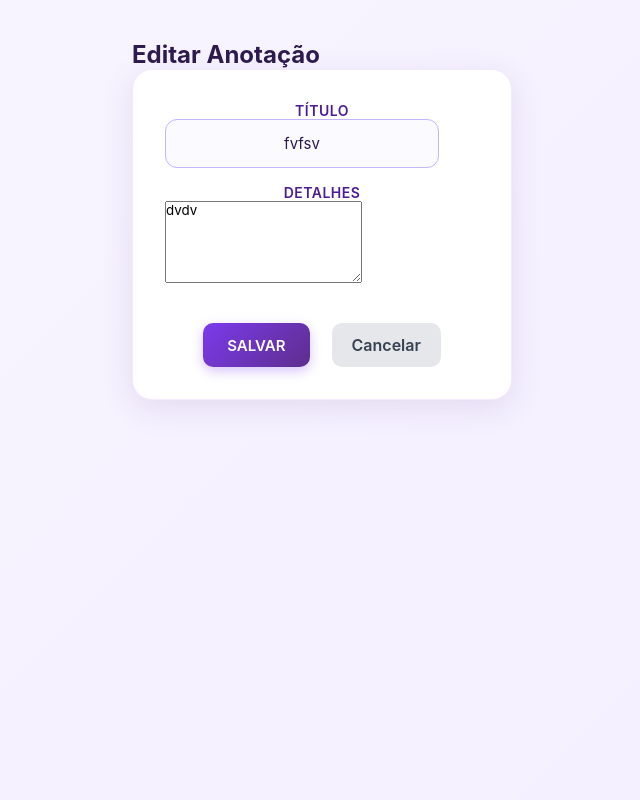
After one commit to Lara70987/Grupo3, a Flask app: page /update/1 in a window 1280 px wide. The commit adds this page. Shown: the whole page, without its empty margins (318-958 px from the left). Run offline with Flask 3, Linux system fonts and the light colour scheme; data comes from the database, SQL or seed files in the repository; both versions use the stored data as it was after the commit.

Commit message:
arrumado

```diff
--- a/servidor.py
+++ b/servidor.py
@@ -1,28 +1,46 @@
 from flask import Flask, render_template, request, redirect
 import views
 
-app = Flask(__name__, template_folder='static/templates')
-
-# Configurando a pasta de arquivos estáticos
-app.static_folder = 'static'
+app = Flask(__name__)  # sem template_folder aqui
 
 @app.route('/')
 def index():
-    note_template = views.load_template('components/note.html')
-    notes_li = [
-        note_template.format(title=dados['titulo'], details=dados['detalhes'])
-        for dados in views.load_data('notes.json')
-    ]
-    notes = '\n'.join(notes_li)
+    notes = views.index()
     return render_template('index.html', notes=notes)
 
 @app.route('/submit', methods=['POST'])
 def submit_form():
-    titulo = request.form.get('titulo')  # Obtém o valor do campo 'titulo'
-    detalhes = request.form.get('detalhes')  # Obtém o valor do campo 'detalhes'
-
+    titulo = request.form.get('titulo')
+    detalhes = request.form.get('detalhes')
     views.submit(titulo, detalhes)
     return redirect('/')
 
+@app.route('/delete/<int:note_id>', methods=['GET'])
+def delete(note_id):
+    views.delete(note_id)
+    return redirect('/')
+
+@app.route('/update/<int:note_id>', methods=['GET'])
+def edit(note_id):
+    nota = views.edit(note_id)
+    if nota:
+        # aqui você pode chamar só "components/edit.html"
+        return render_template('components/edit.html', nota=nota)
+    return redirect('/')
+
+@app.route('/update', methods=['POST'])
+def save_update():
+    note_id = request.form.get('id')
+    titulo = request.form.get('titulo')
+    detalhes = request.form.get('detalhes')
+    views.save_edit(note_id, titulo, detalhes)
+    return redirect('/')
+
+@app.route('/favorite/<int:note_id>', methods=['GET'])
+def favorite(note_id):
+    views.favorite(note_id)
+    return redirect('/')
+
+
 if __name__ == '__main__':
-    app.run(debug=True)
+    app.run(debug=True, port=8080)
--- a/static/style/getit.css
+++ b/static/style/getit.css
@@ -122,7 +122,7 @@ ul {
 }
 
 /* Cada nota */
-.note {
+.card {
     background: #ffffff;
     padding: 28px;
     border-radius: 20px;
@@ -134,7 +134,7 @@ ul {
     overflow: hidden;
 }
 
-.note::before {
+.card::before {
     content: '';
     position: absolute;
     top: 0;
@@ -144,12 +144,12 @@ ul {
     background: linear-gradient(90deg, #7c3aed 0%, #a855f7 100%);
 }
 
-.note:hover {
+.card:hover {
     transform: translateY(-4px);
     box-shadow: 0 12px 32px rgba(93, 46, 140, 0.12);
 }
 
-.note h3 {
+.card h3 {
     margin-bottom: 12px;
     font-size: 20px;
     color: #2d1b4e;
@@ -157,7 +157,7 @@ ul {
     line-height: 1.4;
 }
 
-.note p {
+.card p {
     font-size: 15px;
     color: #5d2e8c;
     line-height: 1.6;
@@ -199,3 +199,114 @@ ul {
 ::-webkit-scrollbar-thumb:hover {
     background: #a855f7;
 }
+
+.delete-btn {
+    position: absolute;
+    top: 8px;
+    right: 12px;
+    color: #7c3aed;
+    text-decoration: none;
+    font-weight: bold;
+    font-size: 18px;
+    transition: color 0.2s ease;
+}
+
+.delete-btn:hover {
+    color: #dc2626;
+}
+
+.edit-btn {
+    position: absolute;
+    top: 8px;
+    right: 40px;
+    color: #2563eb;
+    text-decoration: none;
+    font-weight: bold;
+    font-size: 18px;
+    transition: color 0.2s ease;
+}
+
+.edit-btn:hover {
+    color: #1d4ed8;
+}
+
+.favorite-btn {
+    position: absolute;
+    top: 8px;
+    right: 68px;
+    color: #fbbf24;
+    text-decoration: none;
+    font-weight: bold;
+    font-size: 18px;
+    transition: color 0.2s ease;
+}
+
+.favorite-btn:hover {
+    color: #f59e0b;
+}
+
+/* Botão cancelar */
+.cancel-btn {
+    display: inline-block;
+    padding: 12px 20px;
+    background: #e5e7eb;
+    color: #374151;
+    border-radius: 8px;
+    text-decoration: none;
+    font-weight: 600;
+    margin-left: 10px;
+    transition: background 0.2s ease;
+}
+
+.cancel-btn:hover {
+    background: #d1d5db;
+}
+
+.btns {
+    display: flex;
+    justify-content: center;
+    gap: 12px;
+    margin-top: 20px;
+}
+
+/* Botão salvar */
+.save-btn {
+    padding: 12px 24px;
+    background: linear-gradient(135deg, #7c3aed 0%, #5d2e8c 100%);
+    color: #ffffff;
+    border: none;
+    border-radius: 10px;
+    font-weight: 600;
+    font-size: 15px;
+    cursor: pointer;
+    text-transform: uppercase;
+    transition: all 0.3s ease;
+    box-shadow: 0 4px 12px rgba(124, 58, 237, 0.3);
+}
+
+.save-btn:hover {
+    background: linear-gradient(135deg, #6d28d9 0%, #4c1d95 100%);
+    transform: translateY(-1px);
+    box-shadow: 0 6px 16px rgba(124, 58, 237, 0.4);
+}
+
+.save-btn:active {
+    transform: translateY(0);
+    box-shadow: 0 2px 8px rgba(124, 58, 237, 0.3);
+}
+
+/* Botão cancelar */
+.cancel-btn {
+    display: inline-block;
+    padding: 12px 20px;
+    background: #e5e7eb;
+    color: #374151;
+    border-radius: 10px;
+    text-decoration: none;
+    font-weight: 600;
+    transition: background 0.2s ease;
+}
+
+.cancel-btn:hover {
+    background: #d1d5db;
+}
--- a/static/templates/components/note.html
+++ /dev/null
@@ -1,4 +0,0 @@
-<li class="note">
-    <h3>{title}</h3>
-    <p>{details}</p>
-</li>
--- /dev/null
+++ b/templates/components/edit.html
@@ -0,0 +1,31 @@
+<!DOCTYPE html>
+<html lang="pt-BR">
+<head>
+    <meta charset="UTF-8">
+    <title>Editar Nota</title>
+    <link rel="stylesheet" href="{{ url_for('static', filename='style/getit.css') }}">
+</head>
+<body>
+    <div class="container">
+        <h2>Editar Anotação</h2>
+        <form action="/update" method="POST" class="edit-form">
+            <input type="hidden" name="id" value="{{ nota['id'] }}">
+
+            <div class="form-group">
+                <label for="titulo">Título</label>
+                <input type="text" id="titulo" name="titulo" value="{{ nota['titulo'] }}" required>
+            </div>
+
+            <div class="form-group">
+                <label for="detalhes">Detalhes</label>
+                <textarea id="detalhes" name="detalhes" rows="5" required>{{ nota['detalhes'] }}</textarea>
+            </div>
+
+            <div class="btns">
+                <button type="submit" class="save-btn" name="edit_save">Salvar</button>
+                <a href="/" class="cancel-btn" name="edit_cancel">Cancelar</a>
+            </div>
+        </form>
+    </div>
+</body>
+</html>
--- a/utils.py
+++ b/utils.py
@@ -1,24 +1,92 @@
-import json
+import sqlite3
 import os
 
-def load_data(filename):
-    caminho = os.path.join('static', 'data', filename)
-    with open(caminho, 'r', encoding='utf-8') as f:
-        dados = json.load(f)
-    return dados
+DB_NAME = "banco.db"
+
+def load_data():
+    """Carrega todas as notas do banco, ordenando favoritos primeiro"""
+    conn = sqlite3.connect(DB_NAME)
+    cursor = conn.cursor()
+    cursor.execute("SELECT id, title, content, favorite FROM note ORDER BY favorite DESC, id ASC")
+    rows = cursor.fetchall()
+    conn.close()
+
+    notes = []
+    for row in rows:
+        notes.append({
+            "id": row[0],
+            "titulo": row[1],
+            "detalhes": row[2],
+            "favorita": bool(row[3])
+        })
+    return notes
 
 def load_template(nome_arquivo):
-    caminho = os.path.join('static', 'templates', nome_arquivo)
+    """Carrega templates HTML"""
+    caminho = "templates/" + nome_arquivo
     with open(caminho, 'r', encoding='utf-8') as f:
         html = f.read()
     return html
 
 def armazena_coisas(titulo, detalhes):
-    with open("static/data/notes.json", "r") as file:
-        notes = json.load(file)
-    dicio_novo = {}
-    dicio_novo["titulo"] = titulo
-    dicio_novo["detalhes"] = detalhes
-    notes.append(dicio_novo)
-    with open("static/data/notes.json", "w") as file:
-        json.dump(notes, file)
+    """Salva uma nova nota no banco"""
+    conn = sqlite3.connect(DB_NAME)
+    cursor = conn.cursor()
+    cursor.execute(
+        "INSERT INTO note (title, content) VALUES (?, ?)",
+        (titulo, detalhes)
+    )
+    conn.commit()
+    conn.close()
+
+def deletar_nota(note_id):
+    """Apaga uma nota do banco pelo ID"""
+    conn = sqlite3.connect(DB_NAME)
+    cursor = conn.cursor()
+    cursor.execute("DELETE FROM note WHERE id = ?", (note_id,))
+    conn.commit()
+    conn.close()
+
+def get_note_by_id(note_id):
+    """Retorna uma nota específica pelo ID"""
+    conn = sqlite3.connect(DB_NAME)
+    cursor = conn.cursor()
+    cursor.execute("SELECT id, title, content FROM note WHERE id = ?", (note_id,))
+    row = cursor.fetchone()
+    conn.close()
+
+    if row:
+        return {
+            "id": row[0],
+            "titulo": row[1],
+            "detalhes": row[2]
+        }
+    return None
+
+def update_note(note_id, titulo, detalhes):
+    """Atualiza uma nota existente"""
+    conn = sqlite3.connect(DB_NAME)
+    cursor = conn.cursor()
+    cursor.execute(
+        "UPDATE note SET title = ?, content = ? WHERE id = ?",
+        (titulo, detalhes, note_id)
+    )
+    conn.commit()
+    conn.close()
+
+def toggle_favorite(note_id):
+    """Alterna o estado de favorito de uma nota"""
+    print(f"Toggling favorite for note ID: {note_id}")  # Log de depuração
+    conn = sqlite3.connect(DB_NAME)
+    cursor = conn.cursor()
+    cursor.execute("SELECT favorite FROM note WHERE id = ?", (note_id,))
+    row = cursor.fetchone()
+
+    if row:
+        print(f"Current favorite status: {row[0]}")  # Log de depuração
+        new_favorite_status = not row[0]
+        print(f"New favorite status: {new_favorite_status}")  # Log de depuração
+        cursor.execute("UPDATE note SET favorite = ? WHERE id = ?", (new_favorite_status, note_id))
+        conn.commit()
+        print("Favorite status updated in the database.")  # Log de depuração
+    conn.close()
--- a/views.py
+++ b/views.py
@@ -1,13 +1,25 @@
-from utils import load_data, load_template, armazena_coisas
+from flask import redirect
+from utils import load_data, load_template, armazena_coisas, deletar_nota, get_note_by_id, update_note, toggle_favorite
 
 def index():
     note_template = load_template('components/note.html')
-    notes_li = [
-        note_template.format(title=dados['titulo'], details=dados['detalhes'])
-        for dados in load_data('notes.json')
-    ]
-    notes = '\n'.join(notes_li)
-    return notes
+    notes_li = [note_template.format(id=dados['id'], title=dados['titulo'], details=dados['detalhes'],favorite_icon='★' if dados['favorita'] else '☆') for dados in load_data()]
+    return '\n'.join(notes_li)
 
 def submit(titulo, detalhes):
     armazena_coisas(titulo, detalhes)
+
+def delete(note_id):
+    deletar_nota(note_id)
+
+
+def edit(note_id):
+    return get_note_by_id(note_id)
+
+def favorite(note_id):
+    """Favorita ou desfavorita uma nota"""
+    toggle_favorite(note_id)
+    return redirect('/')
+
+def save_edit(note_id, titulo, detalhes):
+    update_note(note_id, titulo, detalhes)
```
Also changed, not shown: init_db.py (added, +18 -0 lines), templates/components/note.html (added, +7 -0 lines), banco.db (added), templates/index.html (renamed from static/templates/index.html).
